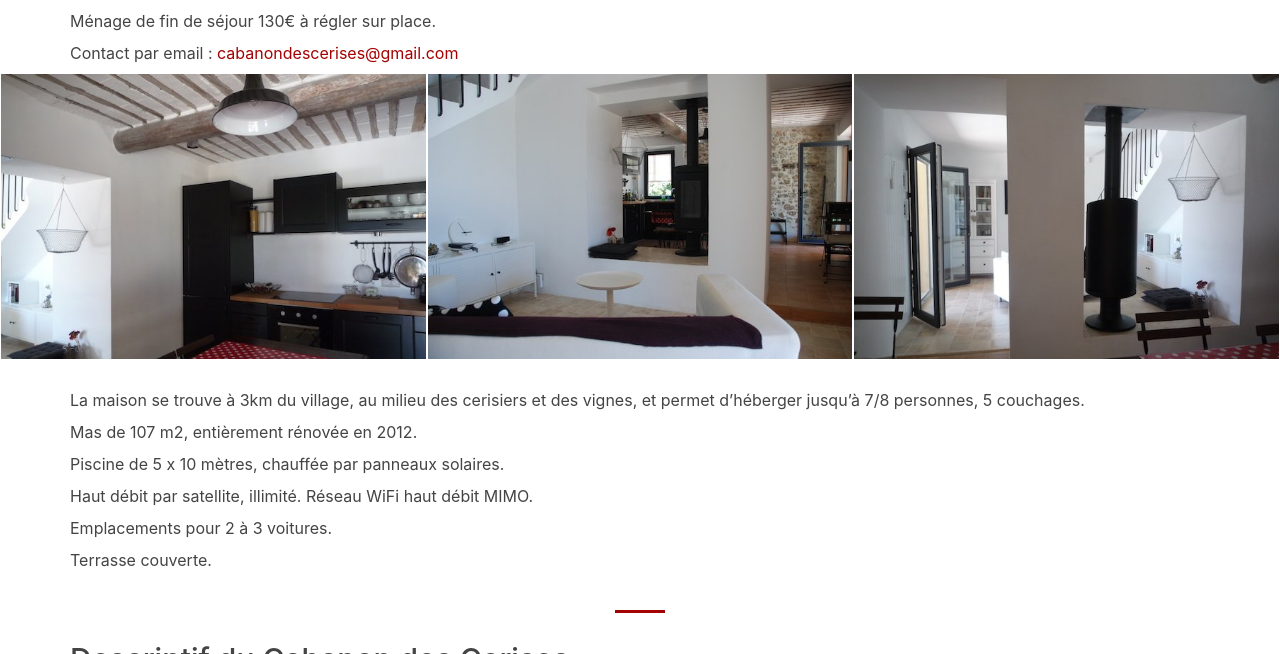
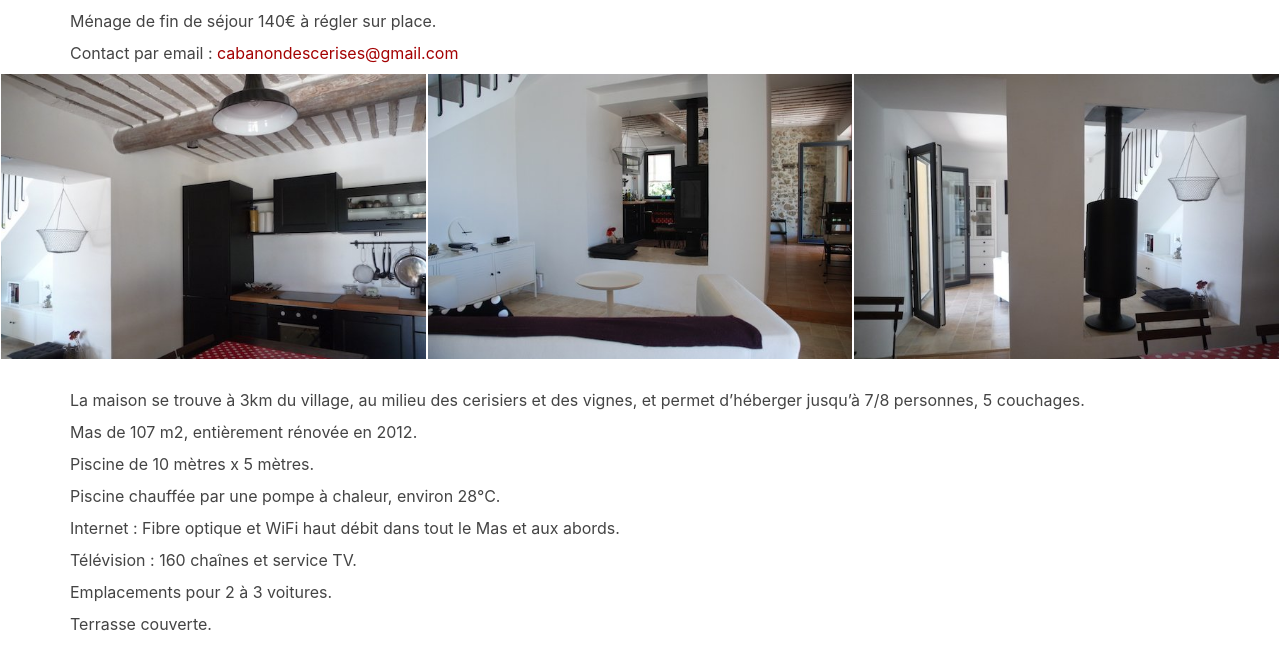
Before and after one commit to YoannDelpierre/cabanon, a Jekyll site: the page built from reserver.html, in a window 1280 px wide and 900 px high, scrolled down 663 px, cut to the strip 246-900 px from the top of the window. Built offline with Jekyll 4.4.1, drawn with Linux system fonts in a browser that asks for light colours.

Commit message:
chore: update summer 2K23

```diff
--- a/_layouts/reservation.html
+++ b/_layouts/reservation.html
@@ -17,8 +17,8 @@
             <h2 class="section-heading">Calendrier de réservation</h2>
             <p>Maison de famille, en location uniquement pendant les mois de juin, juillet et août.</p>
             <br>
-            <iframe src="https://www.google.com/calendar/embed?mode=month&dates=20220601%2F20220831&showTitle=0&amp;showPrint=0&amp;showTabs=0&amp;showCalendars=0&amp;showTz=0&amp;height=250&amp;wkst=7&amp;bgcolor=%23FFFFFF&amp;src=cabanondescerises%40gmail.com&amp;color=%230F4B38&amp;src=poooj9mpujjnshj2h5i1b174vk%40group.calendar.google.com&amp;color=%23711616&amp;ctz=Europe%2FParis" style=" border-width:0 " width="90%" height="250" frameborder="0" scrolling="no"></iframe>
-            <p>Ménage de fin de séjour 130€ à régler sur place.</p>
+            <iframe src="https://www.google.com/calendar/embed?mode=month&dates=20230601%2F20230831&showTitle=0&amp;showPrint=0&amp;showTabs=0&amp;showCalendars=0&amp;showTz=0&amp;height=250&amp;wkst=7&amp;bgcolor=%23FFFFFF&amp;src=cabanondescerises%40gmail.com&amp;color=%230F4B38&amp;src=poooj9mpujjnshj2h5i1b174vk%40group.calendar.google.com&amp;color=%23711616&amp;ctz=Europe%2FParis" style=" border-width:0 " width="90%" height="250" frameborder="0" scrolling="no"></iframe>
+            <p>Ménage de fin de séjour 140€ à régler sur place.</p>
             <p>Contact par email : <a href="mailto:{{ site.email }}">{{ site.email }}</a></p>
         </div>
       </div>
@@ -44,8 +44,10 @@
         <div class="col-lg-12">
           <p>La maison se trouve à 3km du village, au milieu des cerisiers et des vignes, et permet d’héberger jusqu’à 7/8 personnes, 5 couchages.</p>
           <p>Mas de 107 m2, entièrement rénovée en 2012.</p>
-          <p>Piscine de 5 x 10 mètres, chauffée par panneaux solaires.</p>
-          <p>Haut débit par satellite, illimité. Réseau WiFi haut débit MIMO.</p>
+          <p>Piscine de 10 mètres x 5 mètres.</p>
+          <p>Piscine chauffée par une pompe à chaleur, environ 28°C.</p>
+          <p>Internet : Fibre optique et WiFi haut débit dans tout le Mas et aux abords.</p>
+          <p>Télévision : 160 chaînes et service TV.</p>
           <p>Emplacements pour 2 à 3 voitures.</p>
           <p>Terrasse couverte.</p>
         </div>
--- a/_sass/_mixins.scss
+++ b/_sass/_mixins.scss
@@ -1,20 +1,17 @@
-@mixin transition-all()
-{
+@mixin transition-all() {
   -webkit-transition: all 0.35s;
   -moz-transition: all 0.35s;
   transition: all 0.35s;
 }
 
-@mixin background-cover()
-{
+@mixin background-cover() {
   -webkit-background-size: cover;
   -moz-background-size: cover;
   background-size: cover;
   -o-background-size: cover;
 }
 
-@mixin button-variant($color, $background, $border)
-{
+@mixin button-variant($color, $background, $border) {
   color: $color;
   background-color: $background;
   border-color: $border;
@@ -55,7 +52,7 @@
   }
 }
 
-@mixin sans-serif-font()
-{
-	font-family: -apple-system,BlinkMacSystemFont,"Segoe UI",Roboto,Oxygen,Ubuntu,Cantarell,"Fira Sans","Droid Sans","Helvetica Neue",sans-serif;
+@mixin sans-serif-font() {
+  font-family: -apple-system, BlinkMacSystemFont, Segoe UI, Roboto, Oxygen,
+    Ubuntu, Cantarell, "Fira Sans", "Droid Sans", "Helvetica Neue", sans-serif;
 }
```
Lines whose indentation alone changed are shown as unchanged.
